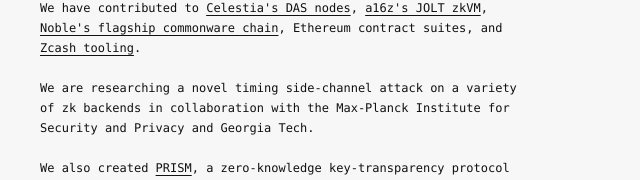
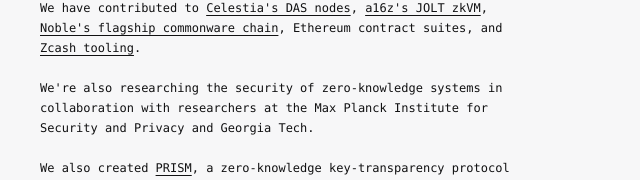
Before and after one commit to deltadevsde/deltadevs, a Next.js app: page / in a window 1280 px wide. Shown: the part 278-458 px from the top of the page, without its empty margins (0-640 px from the left). Built offline with nearby package versions, Linux system fonts and the light colour scheme.

Commit message:
Update zero-knowledge security research description

```diff
--- a/pages/index.js
+++ b/pages/index.js
@@ -40,8 +40,8 @@
             <a href="https://github.com/distractedm1nd/ztreamer">Zcash tooling</a>.
           </p>
           <p>
-            We are researching a novel timing side-channel attack on a variety of
-            zk backends in collaboration with the Max-Planck Institute for Security
+            We&apos;re also researching the security of zero-knowledge systems in
+            collaboration with researchers at the Max Planck Institute for Security
             and Privacy and Georgia Tech.
           </p>
           <p>
```
